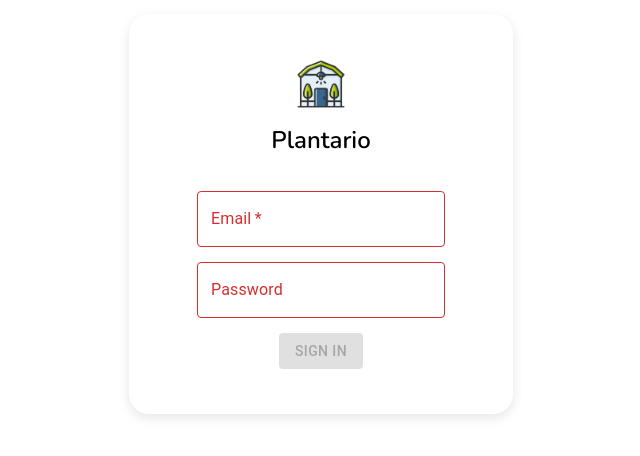
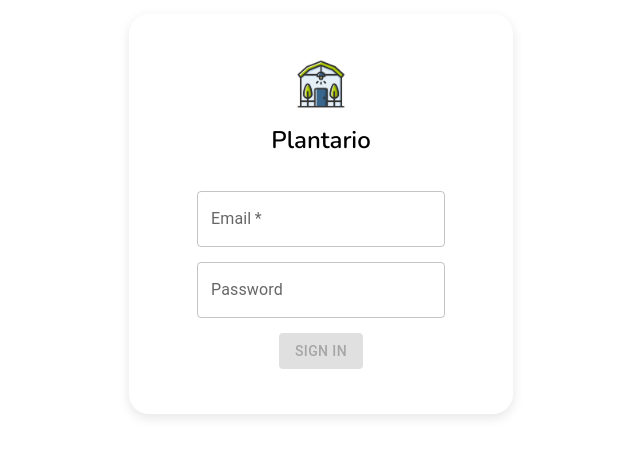
Before and after one commit to AlexandruFercal01/licenta-frontend, a React (Vite) app: page /login in a window 1280 px wide. Shown: the part 186-642 px from the top of the page, without its empty margins (319-959 px from the left). Built offline with nearby package versions, Linux system fonts and the light colour scheme; the HTML template or start-up script is replaced by a standard one.

Commit message:
feat(login-form): add validation for login form

```diff
--- a/src/components/pages/Login.tsx
+++ b/src/components/pages/Login.tsx
@@ -21,8 +21,10 @@ export function Login() {
     const {
         register,
         handleSubmit,
-        formState: { errors, isValid },
-    } = useForm<LoginForm>()
+        formState,
+    } = useForm<LoginForm>( {mode: 'onChange'})
+    const { errors, isValid } = formState;
+
 
     const onSubmit = async (data: LoginForm) => {
         await axios
@@ -62,7 +64,10 @@ export function Login() {
                     <TextField
                         id="email"
                         {...register('email', {
-                            required: true,
+                            required: {
+                                value: true,
+                                message: 'Email is required'
+                            },
                             pattern: {
                                 value: /^[\w-\.]+@([\w-]+\.)+[\w-]{2,4}$/i,
                                 message: 'This is not a valid email',
@@ -72,28 +77,25 @@ export function Login() {
                         color="success"
                         required
                         type="email"
-                        error={!isValid}
+                        error={!!errors.email}
+                        helperText={errors.email ? errors.email.message : ''}
                     />
-                    {errors.email && (
-                        <span>
-                            <p>{errors.email.message}</p>
-                        </span>
-                    )}
+
                     <TextField
                         id="password"
                         {...register('password', {
-                            required: true,
+                            required: {
+                                value: true,
+                                message: 'Password is required'
+                            },
                         })}
                         label={'Password'}
                         color="success"
                         type="password"
-                        error={!isValid}
+                        error={!!errors.password}
+                        helperText={errors.password ? errors.password.message : ''}
                     />
-                    {errors.password && (
-                        <span role="alert">
-                            <p>Please provide a password</p>
-                        </span>
-                    )}
+
                     <Button
                         variant="contained"
                         color="success"
```
